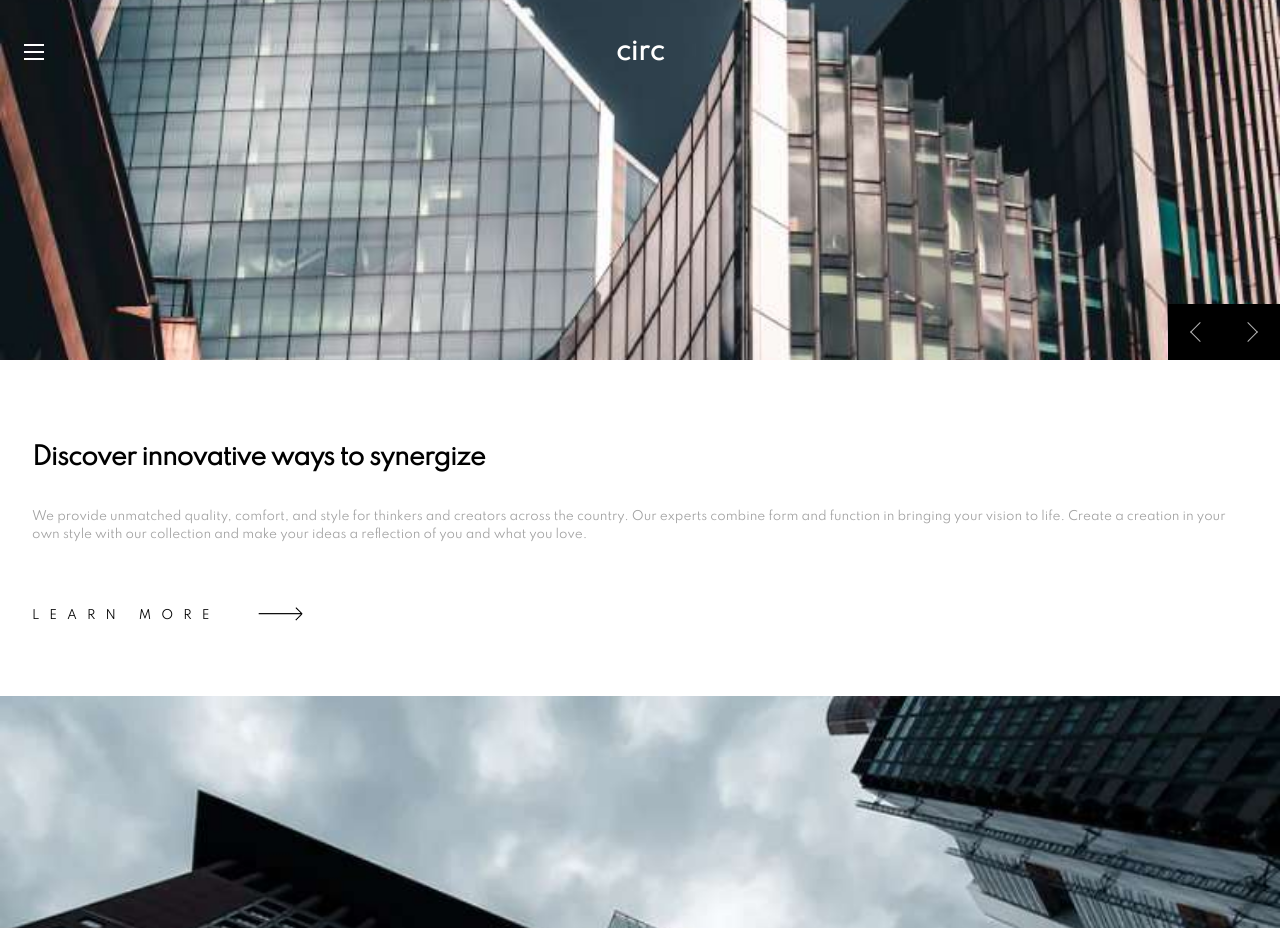
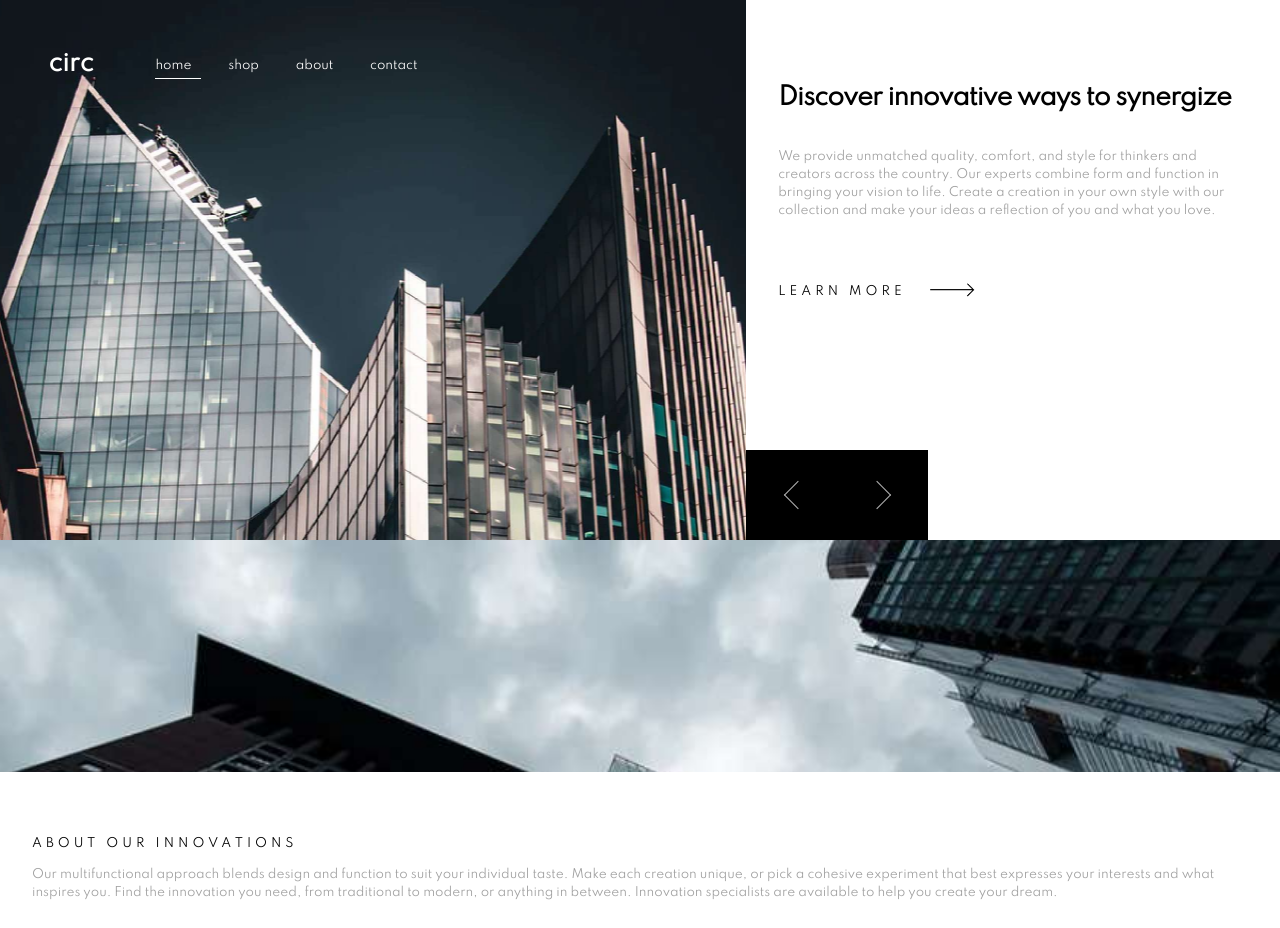
Before and after one commit to canosaer/circ, a website: page index.html in a window 1280 px wide. Shown: the top 928 px of the page. Drawn offline with Linux system fonts and the light colour scheme.

Commit message:
desktop intro

```diff
--- a/index.html
+++ b/index.html
@@ -23,17 +23,17 @@
 					<div class="toggle__line"></div>
 					<div class="toggle__line"></div>
 				</div>
-				<h1 class="intro__heading">circ</h1>
+				<a class="intro__heading" href="#">circ</a>
 				<nav class="menu-box">
 					<div class="menu-box__close">
 						<div class="menu-box__close-x1"></div>
 						<div class="menu-box__close-x2"></div>
 					</div>
 					<ul class="menu-box__list">
-						<li class="menu-box__item">home</li>
-						<li class="menu-box__item">shop</li>
-						<li class="menu-box__item">about</li>
-						<li class="menu-box__item">contact</li>
+						<li class="menu-box__item menu-box__item_active"><a class="menu-box__link menu-box__link_active" href="#">home</a></li>
+						<li class="menu-box__item"><a class="menu-box__link" href="#">shop</a></li>
+						<li class="menu-box__item"><a class="menu-box__link" href="#">about</a></li>
+						<li class="menu-box__item"><a class="menu-box__link" href="#">contact</a></li>
 					</ul>
 				</nav>
 			</div>
--- a/src/scss/_mixins.scss
+++ b/src/scss/_mixins.scss
@@ -29,3 +29,8 @@
   filter: brightness(70%);
   transform: rotate(45deg);
 }
+
+@mixin desktop-arrow-head{
+  width: 1.25rem;
+	height: 1.25rem;
+}
--- a/src/scss/main.scss
+++ b/src/scss/main.scss
@@ -36,18 +36,35 @@ a {
 	display: flex;
 	flex-direction: column;
 
+	@include mixins.tablet {
+		flex-direction: row;
+	}
+
+
 	&__image{
 		background: url(../../src/img/buildings_mobile.jpg);
 		background-size: cover;
 		background-position: center;
 		height: 22.5rem;
 		position: relative;
+
+		@include mixins.tablet {
+			background: url(../../src/img/buildings_desktop.jpg);
+			background-size: cover;
+			background-position: center;
+			height: 33.75rem;
+			width: 58.3%;
+		}
 	}
 
 	&__header{
 		display: flex;
 		align-items: center;
 		position: relative;
+
+		@include mixins.tablet {
+			padding: 3.25rem 6.5%;
+		}
 	}
 
 	&__heading{
@@ -57,6 +74,12 @@ a {
 		width: 100%;
 		text-align: center;
 		padding-top: 2.5rem;
+
+		@include mixins.tablet {
+			width: unset;
+			padding: 0rem 3.875rem 0rem 0rem;
+			font-size: 1.5rem;
+		}
 	}
 }
 
@@ -76,19 +99,65 @@ a {
 		width: 100%;
 		height: 0rem;
 	}
+
+	@include mixins.tablet {
+		display: none;
+	}
 }
 
 .menu-box{
 	display: none;
+
+	@include mixins.tablet {
+		display: flex;
+	}
+
+	&__list{
+		@include mixins.tablet {
+			display: flex;
+			color: white;
+			font-size: 0.75rem;
+			width: 17rem;
+			justify-content: space-between;
+		}
+	}
+
+	&__item{
+		@include mixins.tablet {
+			padding-top: 0.25rem;
+		}
+	}
+
+	&__link{
+		@include mixins.tablet {
+			padding: 0.75rem 0.625rem 0.375rem 0rem;
+		}
+
+		&_active{
+			@include mixins.tablet {
+				border-bottom: 1px solid white;
+			}
+		}
+
+		&:hover{
+			@include mixins.tablet {
+				border-bottom: 1px solid white;
+			}
+		}
+	}
 }
 
 .arrows{
 	position: absolute;
-	width: 7rem;
-	height: 3.5rem;
+	width: 11.375rem;
+	height: 5.625rem;
 	right: 0rem;
 	bottom: 0rem;
 	display: flex;
+
+	@include mixins.tablet {
+		right: -11.375rem;
+	}
 }
 
 .left-arrow{
@@ -99,6 +168,11 @@ a {
 		border-left: 1px solid white;
 		border-bottom: 1px solid white;
 		margin-left: 0.5rem;
+
+		@include mixins.tablet {
+			@include mixins.desktop-arrow-head;
+			margin-left: 0.75rem;
+		}
 	}
 }
 
@@ -110,11 +184,21 @@ a {
 		border-right: 1px solid white;
 		border-top: 1px solid white;
 		margin-right: 0.5rem;
+
+		@include mixins.tablet {
+			@include mixins.desktop-arrow-head;
+			margin-right: 0.75rem;
+		}
 	}
 }
 
 .discover{
 	padding: 5rem 2rem 4rem;
+
+	@include mixins.tablet {
+		width: 41.7%;
+		padding: 5rem 2rem 4rem;
+	}
 
 	&__heading{
 		font-size: 1.5rem;
@@ -136,16 +220,31 @@ a {
 	display: flex;
 	align-items: center;
 	cursor: pointer;
+	letter-spacing: 0.625rem;
+	transition: letter-spacing 200ms ease-out;
+
+	@include mixins.tablet {
+		letter-spacing: 0.25rem;
+	}
+
+	&:hover{
+		@include mixins.tablet {
+			letter-spacing: 0.45rem;
+		}
+	}
 
 	&__text{
 		text-transform: uppercase;
 		font-size: 0.75rem;
-		letter-spacing: 0.625rem;
 	}
 
 	&__arrow{
 		padding: 0rem 0rem 0.5rem 1.75rem;
-		transform: scale(0.55)
+		transform: scale(0.55);
+
+		@include mixins.tablet {
+			padding-left: 0.5rem;
+		}
 	}
 }
 
```
Also changed, not shown: dist/css/main.css, 1 other file.
